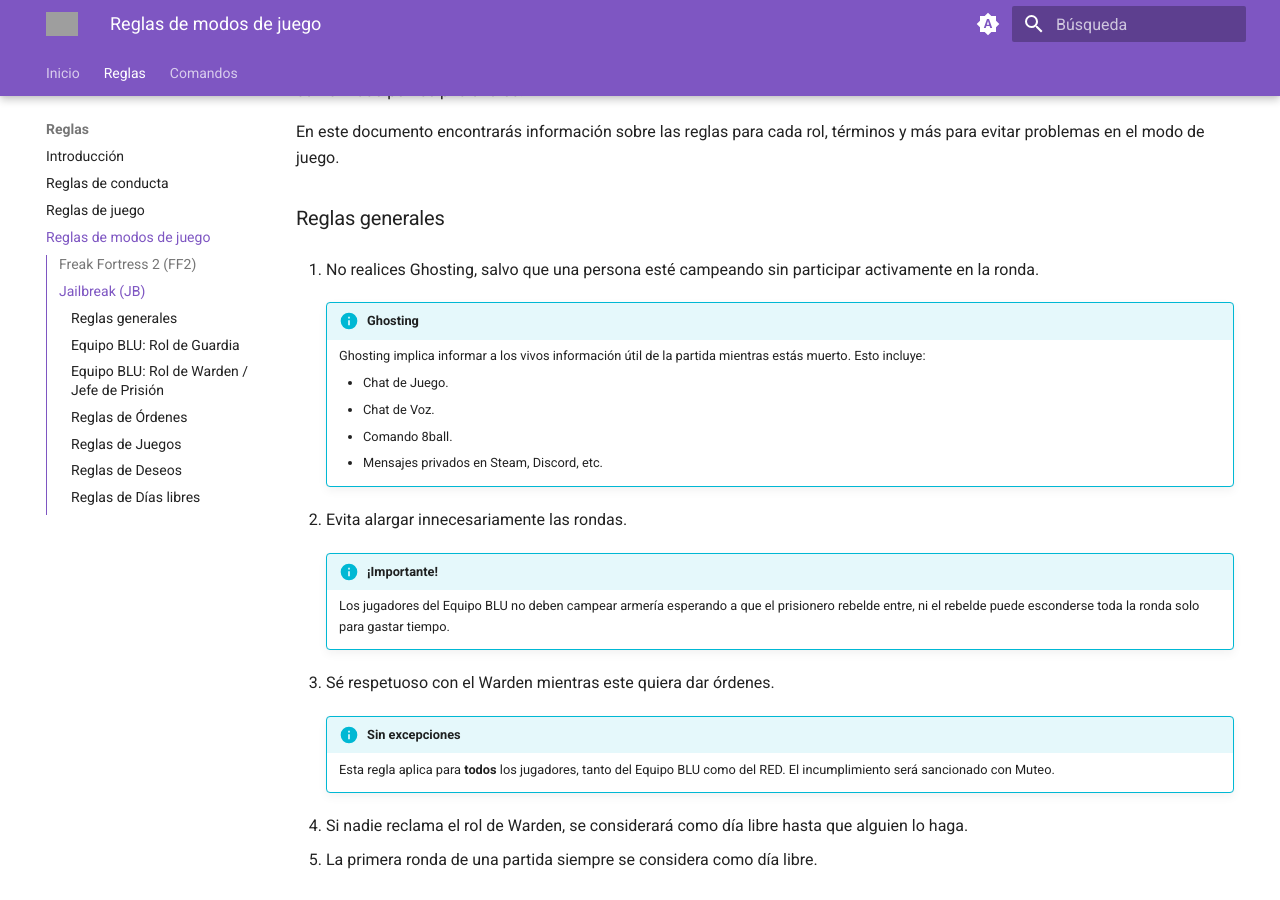
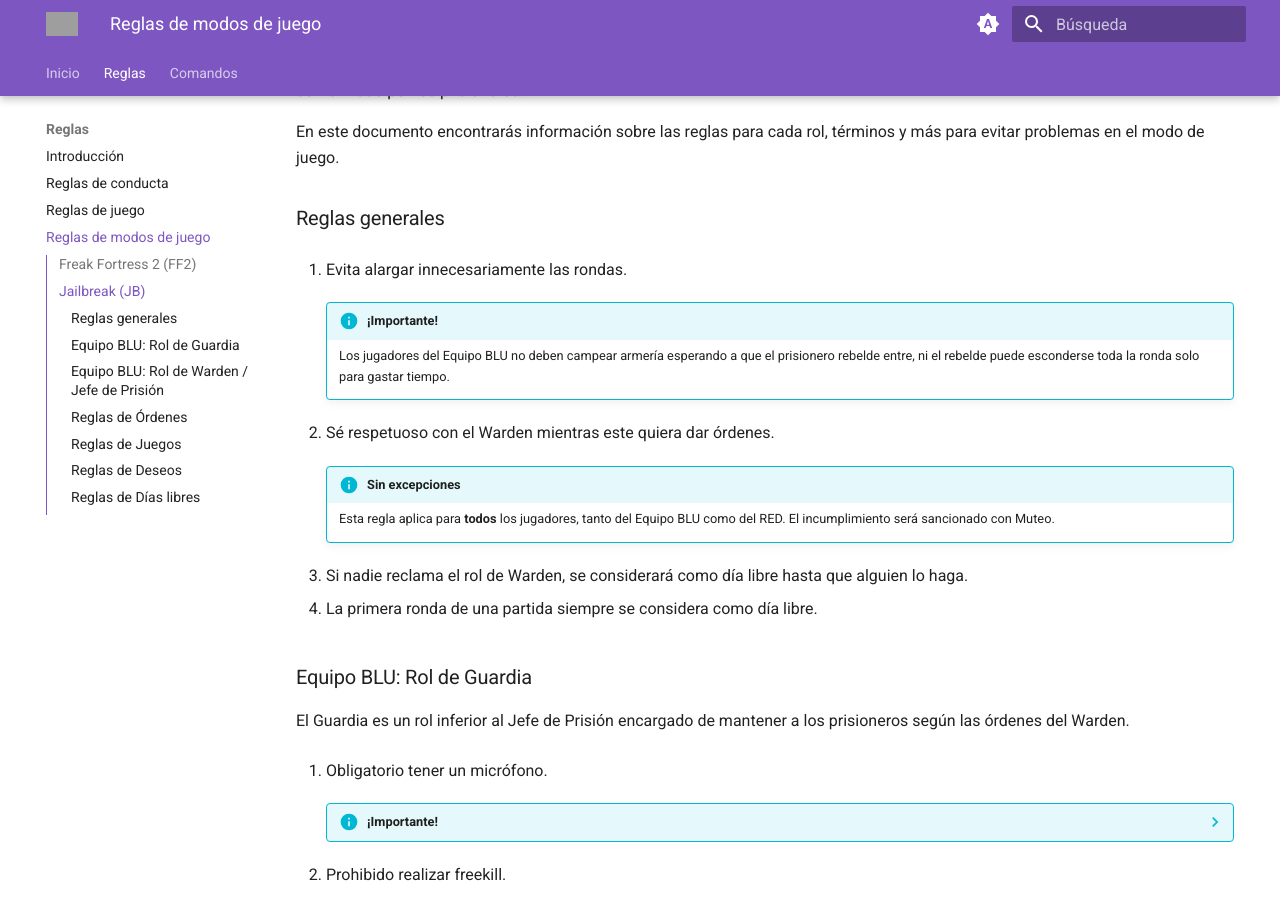
Before and after one commit to patagoniawarriors/docs, an MkDocs documentation site: the page built from docs/reglas/gamemodes.md, in a window 1280 px wide and 900 px high, scrolled down 799 px. Built offline with MkDocs 1.6.1 and Material for MkDocs 9.7.7, drawn with Linux system fonts in a browser that asks for light colours; grey boxes are pictures that could not be loaded.

Commit message:
fix: remover duplicado de la regla de ghosting

```diff
--- a/docs/reglas/gamemodes.md
+++ b/docs/reglas/gamemodes.md
@@ -27,30 +27,20 @@ En este documento encontrarás información sobre las reglas para cada rol, tér
 
 ### Reglas generales
 
-1. No realices Ghosting, salvo que una persona esté campeando sin participar activamente en la ronda.
-
-    !!! info "Ghosting"
-        Ghosting implica informar a los vivos información útil de la partida mientras estás muerto. Esto incluye:
-
-        - Chat de Juego.
-        - Chat de Voz.
-        - Comando 8ball.
-        - Mensajes privados en Steam, Discord, etc.
-
-2. Evita alargar innecesariamente las rondas.
+1. Evita alargar innecesariamente las rondas.
 
     !!! info "¡Importante!"
 
         Los jugadores del Equipo BLU no deben campear armería esperando a que el prisionero rebelde entre, ni el rebelde puede esconderse toda la ronda solo para gastar tiempo.
 
-3. Sé respetuoso con el Warden mientras este quiera dar órdenes.
+2. Sé respetuoso con el Warden mientras este quiera dar órdenes.
 
     !!! info "Sin excepciones"
         Esta regla aplica para **todos** los jugadores, tanto del Equipo BLU como del RED. El incumplimiento será sancionado con Muteo.
 
-4. Si nadie reclama el rol de Warden, se considerará como día libre hasta que alguien lo haga.
+3. Si nadie reclama el rol de Warden, se considerará como día libre hasta que alguien lo haga.
 
-5. La primera ronda de una partida siempre se considera como día libre.
+4. La primera ronda de una partida siempre se considera como día libre.
 
 ### Equipo BLU: Rol de Guardia
 
```
